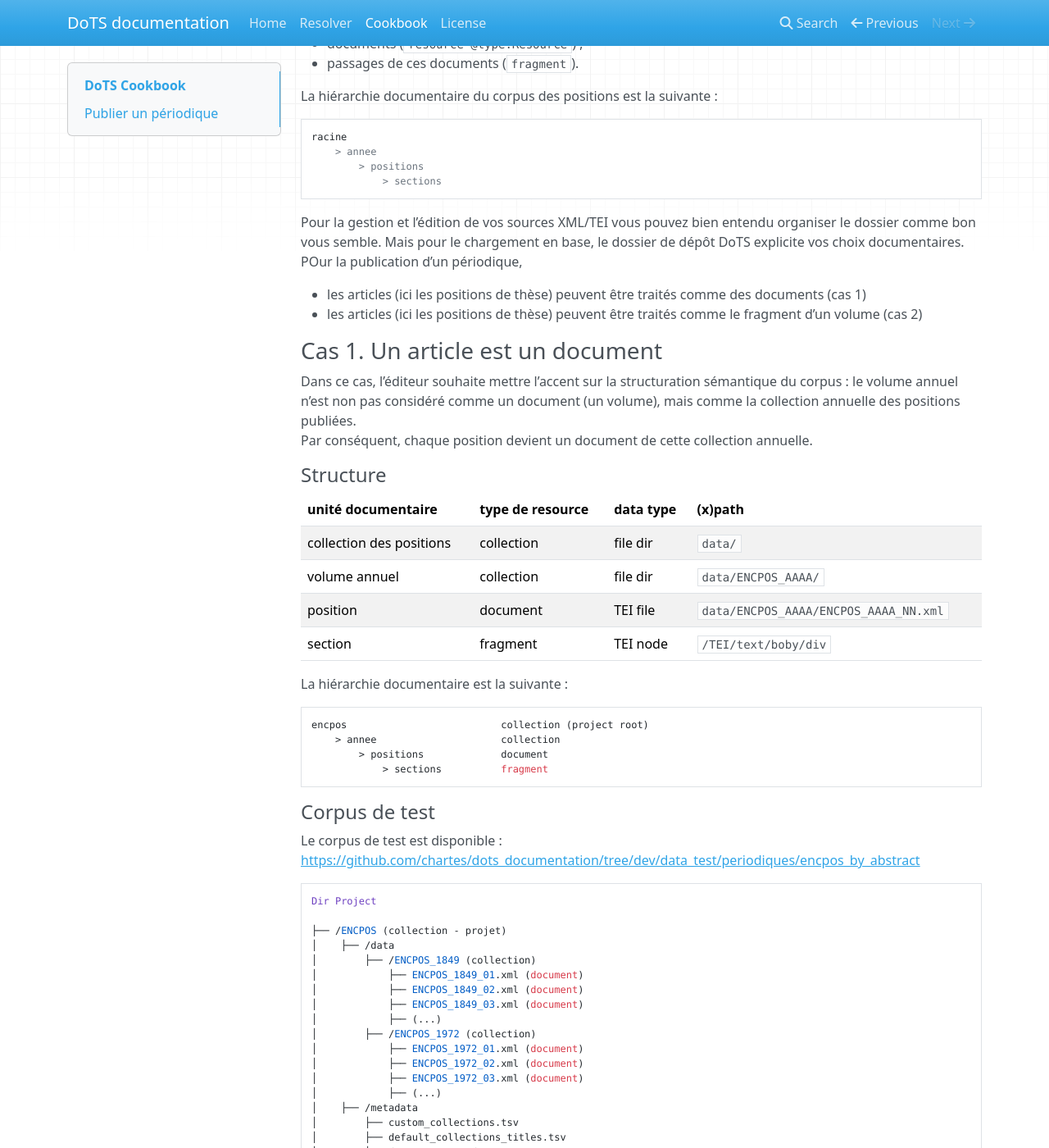
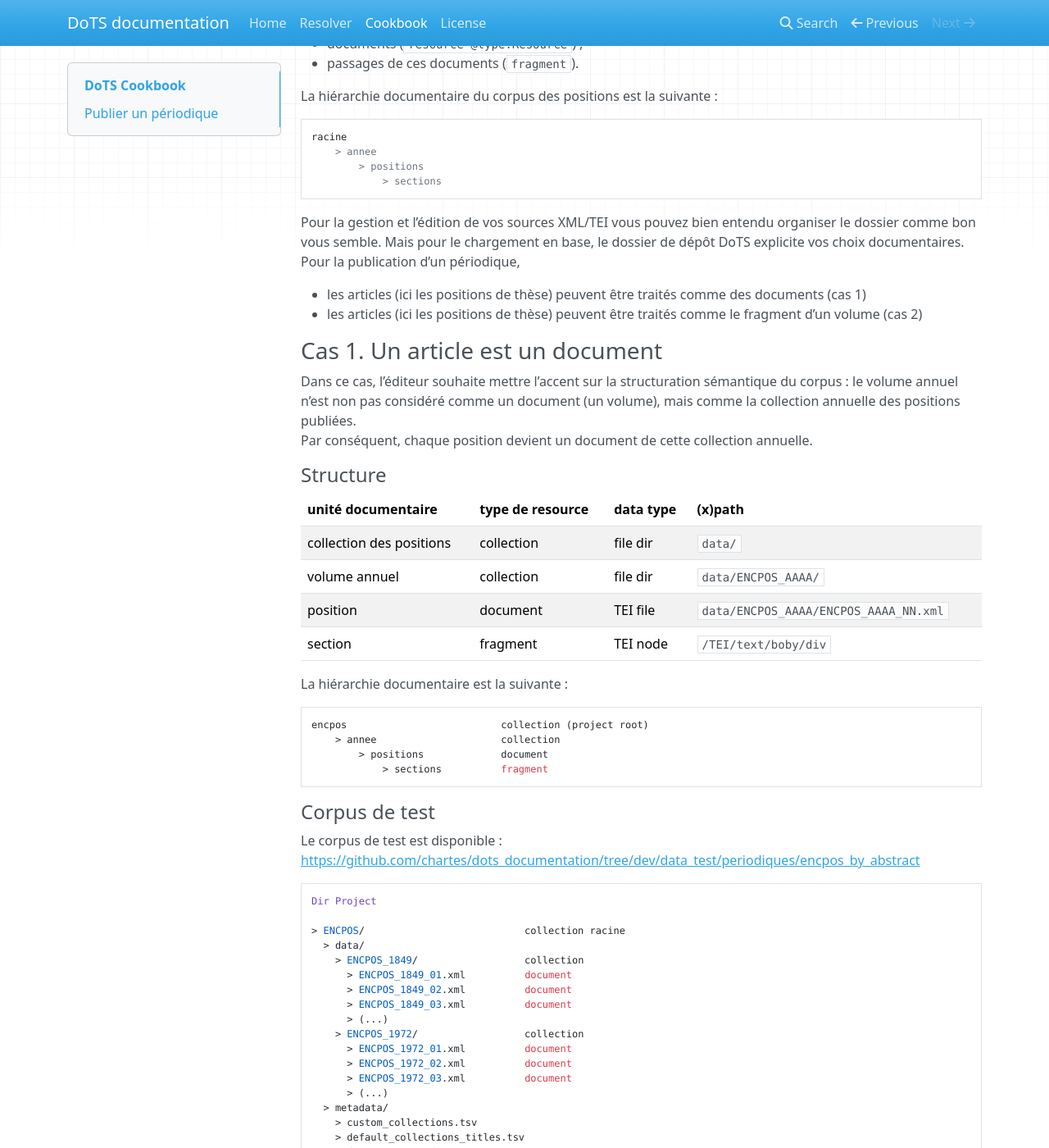
Before and after one commit to emmamorlock/dots_documentation, an MkDocs documentation site: the page built from docs/cookbook.md, in a window 1280 px wide and 1400 px high, scrolled down 479 px. Shown: the whole window at 82% size. Built offline with MkDocs 1.6.1, drawn with Linux system fonts in a browser that asks for light colours; nearby versions of some CDN libraries; some of the changed text lies outside the part shown.

Commit message:
corrections de mise en forme du cookbook

````diff
--- a/docs/cookbook.md
+++ b/docs/cookbook.md
@@ -32,7 +32,7 @@ racine
 ```
 
 Pour la gestion et l’édition de vos sources XML/TEI vous pouvez bien entendu organiser le dossier comme bon vous semble.
-Mais pour le chargement en base, le dossier de dépôt DoTS explicite vos choix documentaires. POur la publication d’un périodique,
+Mais pour le chargement en base, le dossier de dépôt DoTS explicite vos choix documentaires. Pour la publication d’un périodique,
 
 - les articles (ici les positions de thèse) peuvent être traités comme des documents (cas 1)
 - les articles (ici les positions de thèse) peuvent être traités comme le fragment d’un volume (cas 2)
@@ -73,23 +73,23 @@ Le corpus de test est disponible : [https://github.com/chartes/dots_documentatio
 ```
 Dir Project
 
-├── /ENCPOS (collection - projet)
-│    ├── /data
-│        ├── /ENCPOS_1849 (collection)
-│            ├── ENCPOS_1849_01.xml (document)
-│            ├── ENCPOS_1849_02.xml (document)
-│            ├── ENCPOS_1849_03.xml (document)
-│            ├── (...)
-│        ├── /ENCPOS_1972 (collection)
-│            ├── ENCPOS_1972_01.xml (document)
-│            ├── ENCPOS_1972_02.xml (document)
-│            ├── ENCPOS_1972_03.xml (document)
-│            ├── (...)
-│    ├── /metadata
-│        ├── custom_collections.tsv
-│        ├── default_collections_titles.tsv
-│        ├── documents_metadata.tsv
-│        ├── dots_metadata_mapping.xml
+> ENCPOS/                           collection racine
+  > data/
+    > ENCPOS_1849/                  collection
+      > ENCPOS_1849_01.xml          document
+      > ENCPOS_1849_02.xml          document
+      > ENCPOS_1849_03.xml          document
+      > (...)
+    > ENCPOS_1972/                  collection
+      > ENCPOS_1972_01.xml          document
+      > ENCPOS_1972_02.xml          document
+      > ENCPOS_1972_03.xml          document
+      > (...)
+  > metadata/
+    > custom_collections.tsv
+    > default_collections_titles.tsv
+    > documents_metadata.tsv
+    > dots_metadata_mapping.xml
 ```
 
 #### Dossier `data/`
````
